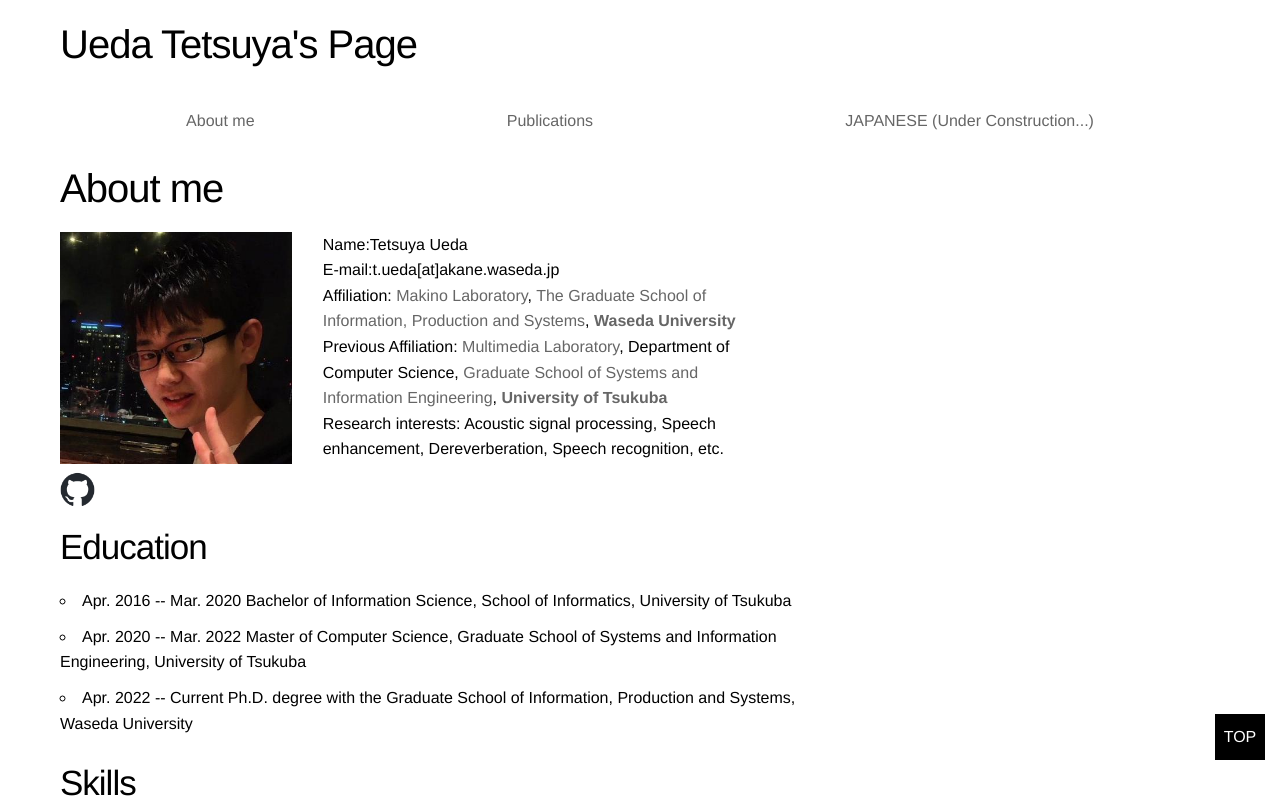
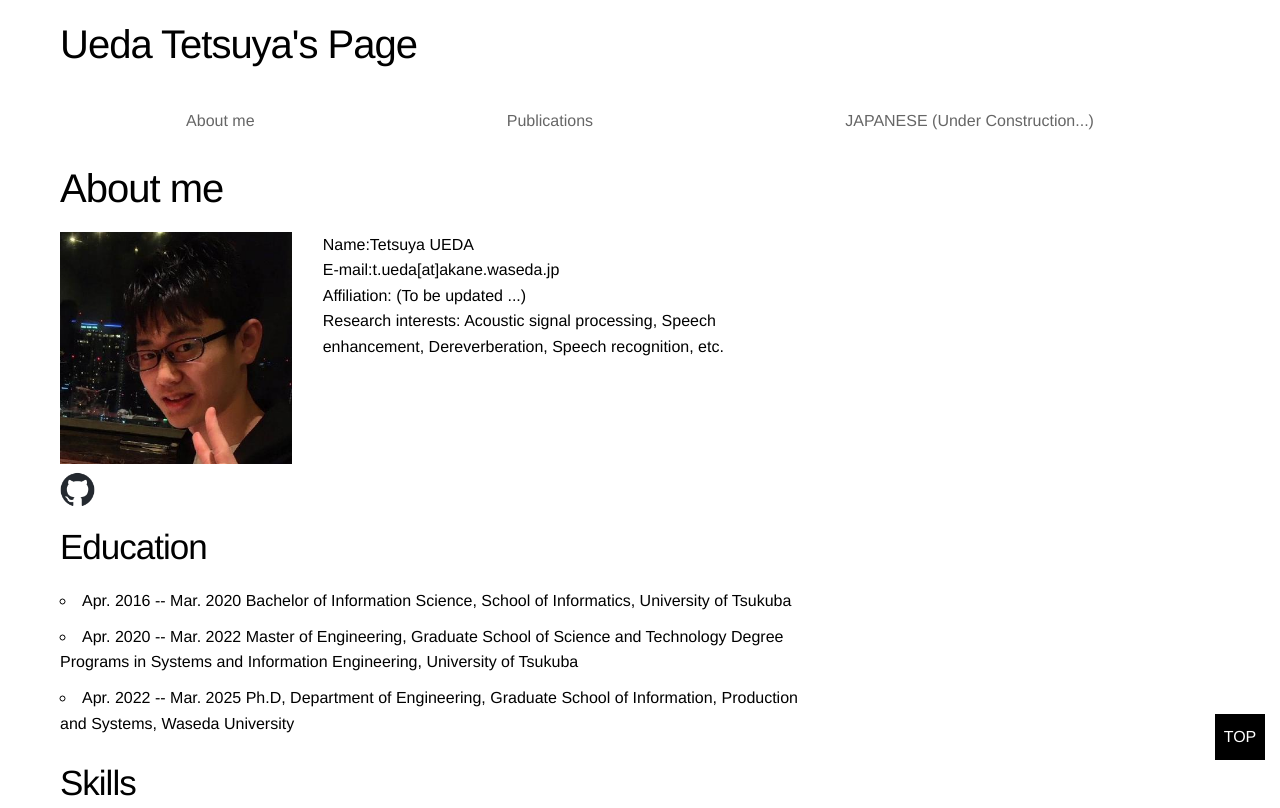
Before and after one commit to tUeda1223/tUeda1223.github.io, a plain HTML site: page index.html in a window 1280 px wide. Shown: the top 808 px of the page. Drawn offline with nearby package versions, Linux system fonts and the light colour scheme; some packages are replaced by stand-ins of ours.

Commit message:
gotMyPhD

```diff
--- a/index.html
+++ b/index.html
@@ -41,11 +41,10 @@
                 <div class="row">
                     <div class="col span-4"><img src="./fig/ueda43.jpg" alt=""></div>
                     <div class="col span-7">
-                        <span>Name:</span>Tetsuya Ueda<br>
-                        <span> E-mail:</span>t.ueda[at]akane.waseda.jp<br>
-                        <span>Affiliation:</span> <a href="https://s.makino.w.waseda.jp/index.htm" style="display:inline"> Makino Laboratory</a>, <a href="https://www.waseda.jp/fsci/gips/en" style="display:inline"> The Graduate School of Information, Production and Systems</a>, <a href="https://www.waseda.jp/top/" style="display:inline"> <b>Waseda University</b></a><br>
-                        <span>Previous Affiliation: </span><a href="https://www.mmlab.cs.tsukuba.ac.jp/english/" style="display:inline">Multimedia Laboratory</a>, Department of Computer Science, <a href="https://www.sie.tsukuba.ac.jp/eng/" style="display:inline">Graduate School of Systems and Information Engineering</a>, <a href="http://www.tsukuba.ac.jp/en/" style="display:inline"> <b>University of Tsukuba</b></a> <br>
-                        <span> Research interests: </span> Acoustic signal processing, Speech enhancement, Dereverberation, Speech recognition, etc.<br>
+                        <span>Name:</span>Tetsuya UEDA<br>
+                        <span>E-mail:</span>t.ueda[at]akane.waseda.jp<br>
+                        <span>Affiliation:</span> (To be updated ...) <br>
+                        <span>Research interests: </span> Acoustic signal processing, Speech enhancement, Dereverberation, Speech recognition, etc.<br>
                     </div>
                 </div>
                 <div class="row">
@@ -54,8 +53,8 @@
             <h2 class="mt0">Education</h2>
             <ul>
                 <li><span>Apr. 2016 -- Mar. 2020</span> Bachelor of Information Science, School of Informatics, University of Tsukuba</li>
-                <li><span>Apr. 2020 -- Mar. 2022</span> Master of Computer Science, Graduate School of Systems and Information Engineering, University of Tsukuba</li>
-                <li><span>Apr. 2022 -- Current </span> Ph.D. degree with the Graduate School of Information, Production and Systems, Waseda University</li>
+                <li><span>Apr. 2020 -- Mar. 2022</span> Master of Engineering, Graduate School of Science and Technology Degree Programs in Systems and Information Engineering, University of Tsukuba</li>
+                <li><span>Apr. 2022 -- Mar. 2025 </span> Ph.D, Department of Engineering, Graduate School of Information, Production and Systems, Waseda University</li>
             </ul>
             <h2 class="mt0">Skills</h2>
             <ul>
@@ -133,7 +132,7 @@
                 <li><font size="3" face="Times New Roman"><u>上田哲也</u>, 井上翔太, 牧野昭二, 松本光雄, 山田武志, ''車室内コミュニケーション用低遅延音源分離手法の検討, '' 音講論集 1-1-21, pp. 213-216 (2020. 3).</font>
                 </li>
             </ol>
-            <h2 id="Funds and Awards" class="underline">Awards</h2>
+            <h2 id="Funds and Awards" class="underline">Funds and Awards</h2>
             <ol>
                 <li><font size="3" face="Times New Roman">Waseda University Open Innovation Ecosystem Program for Pioneering Research (W-SPRING), Apr. 2022 -- Mar. 2025 <a href="https://research-er.jp/projects/view/1158512" style="display:inline">[link]</a></font>
                 <li><font size="3" face="Times New Roman">2024 Excellent Student Award of the IEEE Fukuoka Section Award Winners. <a href="https://www.ieee-jp.org/section/fukuoka/index.php?2024%20Excellent%20Student%20Award%20of%20the%20IEEE%20Fukuoka%20Section%20Award%20Winners" style="display:inline">[link]</a></font>
@@ -144,7 +143,7 @@
         </div>
     </div>
 </div>
-<footer><div>© Tetsuya Ueda<br> Last update: March 7th, 2025</div></footer>
+<footer><div>© Tetsuya Ueda<br> Last update: March 25th, 2025</div></footer>
 </main>
 <p id="pagetop"><a href="#">TOP</a></p>
 </body>
```
